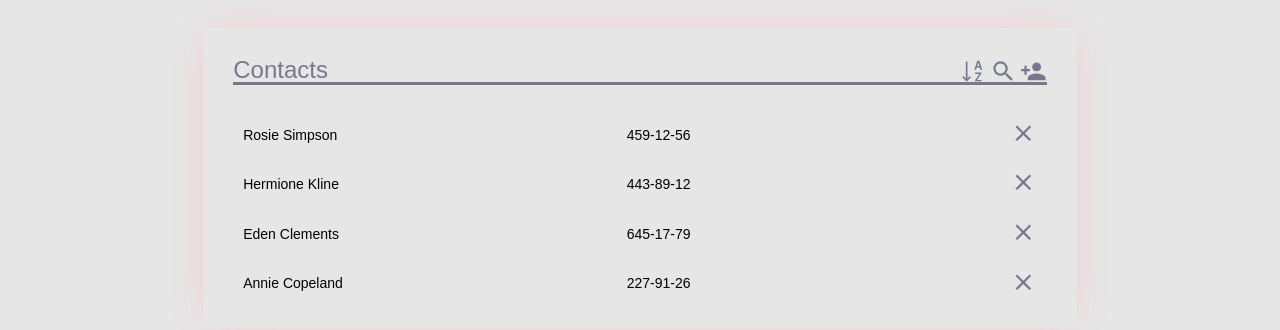
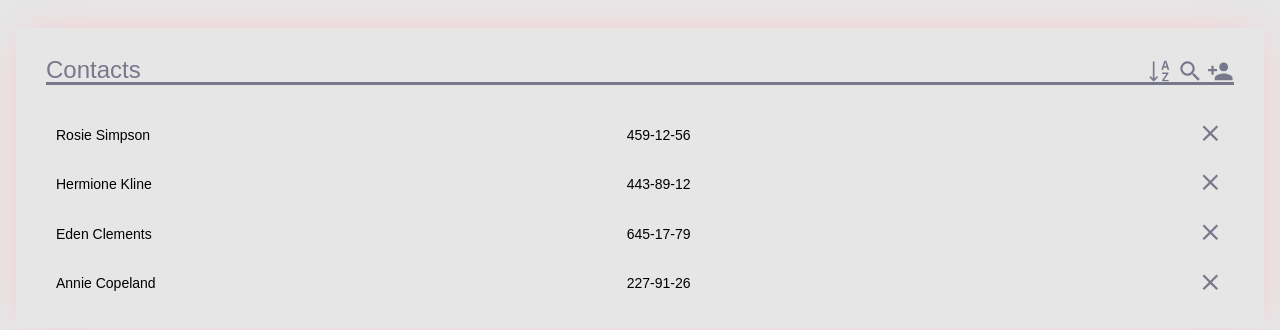
Before and after one commit to Iryna-Artymuk/goit-react-hw-06-phonebook, a React (Create React App) app: page / in a window 1280 px wide. Shown: the part 222-552 px from the top of the page. Built offline with nearby package versions, Linux system fonts and the light colour scheme.

Commit message:
add media rull

```diff
--- a/src/components/App/App.module.css
+++ b/src/components/App/App.module.css
@@ -1,6 +1,7 @@
 .contentWrapper {
   position: relative;
-  width: 70%;
+  width: 100%;
+
   background: #e6e6e6;
   border-radius: 8px;
   box-shadow: 0 0 40px -10px pink;
@@ -20,3 +21,9 @@
   border-bottom: 3px solid #78788c;
   font-size: 24px;
 }
+
+@media screen and (min-width: 600px) {
+  .contentWrapper {
+    width: 100%;
+  }
+}
--- a/src/components/Button/Button.module.css
+++ b/src/components/Button/Button.module.css
@@ -1,8 +1,10 @@
 .btn {
   display: inline-flex;
+  justify-content: center;
+
   padding: 8px 12px;
   border-radius: 4px;
-  border: none;
+  border-bottom: 3px solid #bebed2;
   font: inherit;
   cursor: pointer;
   background-color: #e2e5e8;
@@ -10,16 +12,13 @@
 }
 
 .btn.isSelected {
-  background-color: palevioletred;
-  color: #fff;
+  border-bottom: 2px solid pink;
 }
 
 .btn:hover {
-  background-color: palevioletred;
-  color: #fff;
+  border-bottom: 2px solid pink;
 }
 
 .btn:active {
-  background-color: #1565c0;
-  color: #fff;
+  border-bottom: 2px solid pink;
 }
--- a/src/components/Button/IconButton.jsx
+++ b/src/components/Button/IconButton.jsx
@@ -7,6 +7,7 @@ const IconButton = ({
   addContactButton,
   searchButton,
   sortButton,
+  closeModalButton,
   ...allyProps
 }) => {
   return (
@@ -15,6 +16,7 @@ const IconButton = ({
         [css.addContactButton]: addContactButton,
         [css.searchButton]: searchButton,
         [css.sortButton]: sortButton,
+        [css.closeModalButton]: closeModalButton,
       })}
       type={type}
       onClick={onClick}
--- a/src/components/Button/IconButton.module.css
+++ b/src/components/Button/IconButton.module.css
@@ -33,3 +33,9 @@
   top: 30px;
   right: 90px;
 }
+
+.closeModalButton {
+  position: absolute;
+  top: 8px;
+  right: 8px;
+}
--- a/src/components/Form/Form.jsx
+++ b/src/components/Form/Form.jsx
@@ -7,6 +7,8 @@ import { getModalStatus } from '../../redux/selectors';
 import { toggleModal } from '../../redux/modalSlice';
 import { useDispatch } from 'react-redux';
 import { useSelector } from 'react-redux';
+
+import { Button } from '../Button/Button';
 
 import css from './Form.module.css';
 export const ContactForm = () => {
@@ -64,10 +66,7 @@ export const ContactForm = () => {
           />
         </label>
         <ErrorMessage name="phone_number" component="div" />
-        <button className={css.button} type="submit">
-          {' '}
-          Add contact{' '}
-        </button>
+        <Button type="submit">Add contact </Button>
       </Form>
     </Formik>
   );
--- a/src/components/Form/Form.module.css
+++ b/src/components/Form/Form.module.css
@@ -24,7 +24,7 @@
   outline: none;
   resize: none;
   border: 0;
-  font-family: 'Montserrat', sans-serif;
+
   transition: all 0.3s;
   border-bottom: 2px solid #bebed2;
 }
--- a/src/components/Modal/Modal.jsx
+++ b/src/components/Modal/Modal.jsx
@@ -1,6 +1,6 @@
 import { Component } from 'react';
 import { createPortal } from 'react-dom';
-
+import IconButton from '../Button/IconButton';
 import { AiOutlineClose } from 'react-icons/ai';
 import css from './Modal.module.css';
 const modalRoot = document.querySelector('#modal-root');
@@ -30,14 +30,14 @@ class Modal extends Component {
         <div className={css.modal}>
           {this.props.children}
 
-          <button
-            className={css.modalButton}
+          <IconButton
+            closeModalButton
             onClick={this.props.togglModal}
             aria-label="close"
-            type="modal"
+            type="button"
           >
             <AiOutlineClose />
-          </button>
+          </IconButton>
         </div>
       </div>,
       modalRoot
--- a/src/components/Sort/Sort.module.css
+++ b/src/components/Sort/Sort.module.css
@@ -14,9 +14,6 @@
   transition: all 0.3s;
   border-bottom: 2px solid #bebed2;
 }
-.sort:focus {
-  border-bottom: 2px solid #78788c;
-}
 
 .activeSort {
   display: block;
--- a/src/index.css
+++ b/src/index.css
@@ -87,17 +87,3 @@ img {
   max-width: 100%;
   height: auto;
 }
-
-button {
-  /* padding: 8px 12px; */
-  /* margin: 8px 0 0; */
-  font-family: 'Montserrat', sans-serif;
-
-  background: transparent;
-  color: #5a5a6e;
-  cursor: pointer;
-  transition: all 0.3s;
-}
-button:hover {
-  color: pink;
-}
```
